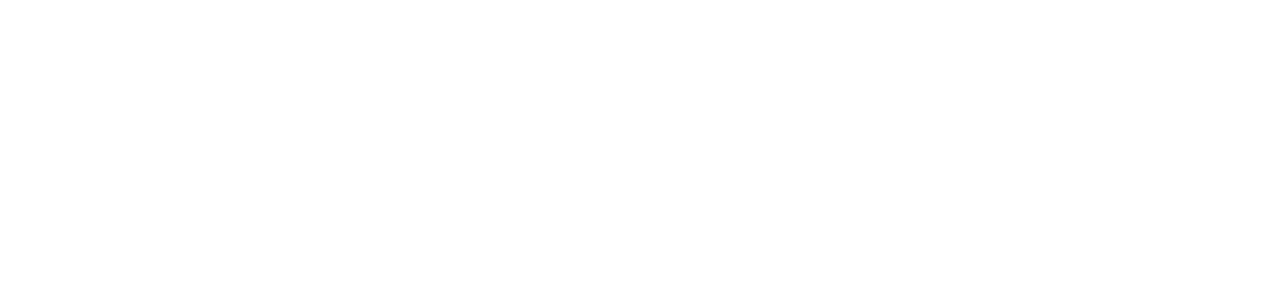
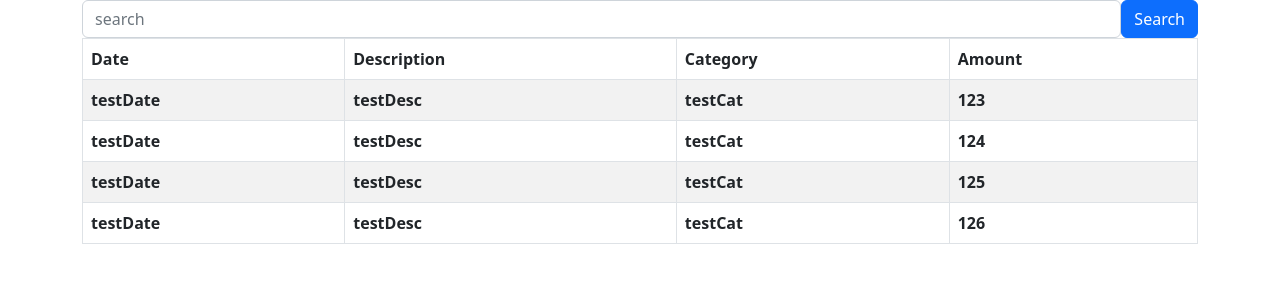
Before and after one commit to sidkhillon/CS35LBankProject, a React (Create React App) app in the folder bank/: page / in a window 1280 px wide. Before the commit this address had no page. Shown: the top 300 px of the page. Built offline with nearby package versions, Linux system fonts and the light colour scheme.

Commit message:
Added basic table view for transactions The table view for transactions works with dummy data and there is a nonfunctional search bar at the top of the table

```diff
--- a/bank/src/App.js
+++ b/bank/src/App.js
@@ -3,12 +3,14 @@
 import "./App.css"
 import { BrowserRouter, Routes, Route } from "react-router-dom"
 import Login from "./Login"
+import Main from "./Main"
 
 function App() {
   return (
     <BrowserRouter>
       <Routes>
         <Route path="/login" element={<Login />} />
+        <Route path="" element={<Main />} />
       </Routes>
     </BrowserRouter>
   )
--- /dev/null
+++ b/bank/src/Main.js
@@ -0,0 +1,27 @@
+import React, { Component } from 'react'
+import Transactions from "./Transactions"
+import Form from 'react-bootstrap/Form';
+import Button from 'react-bootstrap/Button';
+import Container from 'react-bootstrap/Container'
+
+export default class Main extends Component {
+  render() {
+    const test = {
+      12319083: { 'date': 'testDate', 'description': 'testDesc', 'category': 'testCat', 'amount': 123 },
+      12319084: { 'date': 'testDate', 'description': 'testDesc', 'category': 'testCat', 'amount': 124 },
+      12319085: { 'date': 'testDate', 'description': 'testDesc', 'category': 'testCat', 'amount': 125 },
+      12319086: { 'date': 'testDate', 'description': 'testDesc', 'category': 'testCat', 'amount': 126 }
+    }
+    return (
+      <div>
+        <Container>
+          <Form className="d-flex">
+            <Form.Control type='search' placeholder='search' />
+            <Button>Search</Button>
+          </Form>
+          <Transactions data={test} />
+        </Container>
+      </div>
+    )
+  }
+}
--- /dev/null
+++ b/bank/src/Transactions.js
@@ -0,0 +1,31 @@
+import React from 'react'
+import Table from 'react-bootstrap/Table'
+
+function Transactions(props) {
+    return (
+        <Table striped bordered responsive>
+            <thead>
+                <tr>
+                    <th>Date</th>
+                    <th>Description</th>
+                    <th>Category</th>
+                    <th>Amount</th>
+                </tr>
+            </thead>
+            <tbody>
+                {Object.keys(props.data).map((key, index) => {
+                    return (
+                        <tr>
+                            <th>{props.data[key]["date"]}</th>
+                            <th>{props.data[key]["description"]}</th>
+                            <th>{props.data[key]["category"]}</th>
+                            <th>{props.data[key]["amount"]}</th>
+                        </tr>
+                    )
+                })}
+            </tbody>
+        </Table>
+    );
+}
+
+export default Transactions;
```
Also changed, not shown: 1 other file (tests, documents, lock files or other folders).
